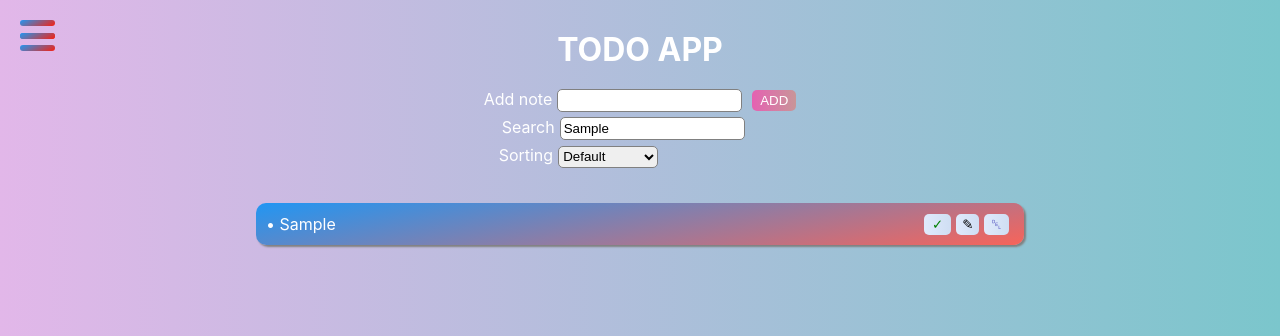
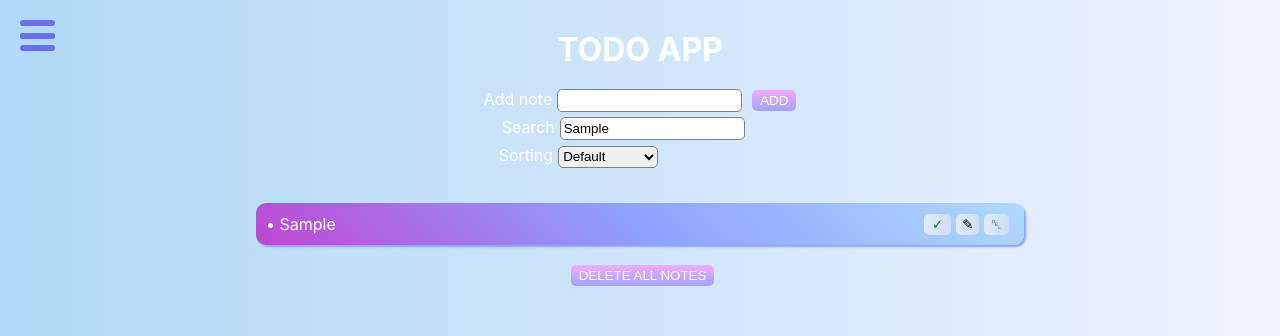
Before and after one commit to Shugga939/TodoApp_React-Redux, a React (Create React App) app: page /home in a window 1280 px wide. Both pictures are taken after typing "Sample", "Sample" into the empty fields and a click on the button "ADD". Shown: the top 336 px of the page. Built offline with nearby package versions, Linux system fonts and the light colour scheme; no server answers.

Commit message:
add registration method, fix useEffect in notesPage

```diff
--- a/src/components/ModalMenu/ModalMenu.css
+++ b/src/components/ModalMenu/ModalMenu.css
@@ -30,7 +30,8 @@
   flex-direction: column;
   align-items: center;
   z-index: 1;
-  background: linear-gradient(90deg,#4695d6e1, #c4e0e5);
+  background: linear-gradient(90deg, #b2b8f5,#77cff7);
+
 }
 .navLinks-container {
   height: 100%;
@@ -77,7 +78,7 @@
   position: absolute;
   height: 6px;
   width: 100%;
-  background: linear-gradient(150deg,#2196f3, #f72011);
+  background: #6b6fe9;
   border-radius: 9px;
   opacity: 1;
   left: 0px;
--- a/src/components/ModalMenu/ModalMenu.js
+++ b/src/components/ModalMenu/ModalMenu.js
@@ -4,7 +4,6 @@ import BurgerButton from './../ui/BurgerButton'
 import {Link,NavLink} from 'react-router-dom'
 import SubmitButton from '../ui/SubmitButton'
 import { useDispatch } from 'react-redux';
-import {userLogout} from '../../store/userReducer'
 import {removeTODOS} from '../../store/todoReducer'
 import { changeSearchValue } from '../../store/formReducer';
 import { getAuth, signOut } from 'firebase/auth'
@@ -17,7 +16,6 @@ function ModalMenu({show,setShow}) {
 
   let logout = async function (event) {
     event.preventDefault()
-    dispatch(userLogout())
     dispatch(removeTODOS())
     await signOut(getAuth()).catch((error) => {console.log('Error:' + error)});
     dispatch(changeSearchValue(''))
@@ -49,7 +47,7 @@ function ModalMenu({show,setShow}) {
             </div>
           :
             <div className = 'greetings'> Welcome
-              <p> {`User ${user.email}` } </p>
+              <p> {` ${user.email}` } </p>
               <p> <SubmitButton callback={logout} title = 'Log Out'></SubmitButton> </p>
             </div>
           }
--- a/src/components/ModalMessage/ModalMessage.css
+++ b/src/components/ModalMessage/ModalMessage.css
@@ -17,7 +17,7 @@
 .modalMessageContainer {
   left: 50%;
   top: 50%;
-  background: linear-gradient(90deg,#4695d6e1, #c4e0e5);
+  background: linear-gradient(90deg, #b2b8f5,#77cff7);
   font-size: 1.1rem;
   padding: 20px 20px;
   height: max-content;
--- a/src/components/ModalMessage/ModalMessage.js
+++ b/src/components/ModalMessage/ModalMessage.js
@@ -1,18 +1,19 @@
 import React from 'react'
 import './ModalMessage.css'
 import SubmitButton from '../ui/SubmitButton'
-import { useDispatch } from 'react-redux';
-import {removeTODOS} from '../../store/todoReducer'
 
 
-function ModalMenu({show, setShow, message}) {
-
-  let dispatch = useDispatch()
+function ModalMenu({show, setShow, message, callback}) {
 
   let showModal = function(event) {
     if (event.target.classList.contains('modalMessage')) {
       setShow(false)
     }
+  }
+
+  const fulfillCallback = async ()=> {
+    callback()
+    setShow(false)
   }
 
   return (
@@ -22,7 +23,7 @@ function ModalMenu({show, setShow, message}) {
               <div className='message'>{message}</div>
               <div className='buttonsContainer'>
                 <SubmitButton title='No' callback={()=>{setShow(false)}}/>
-                <SubmitButton title='Yes' callback={()=>{dispatch(removeTODOS(), setShow(false))}}/>
+                <SubmitButton title='Yes' callback={()=>{fulfillCallback()}}/>
               </div>
             </div>
           </div>
--- a/src/components/TodoList/List.js
+++ b/src/components/TodoList/List.js
@@ -55,10 +55,6 @@ function List({setShow}) {
   //   // }
   // }
 
-  // useEffect(()=> {  //TODO
-  //   loadingTodos()
-  // })
-
   const saveTodos = async ()=> {
     try {
       const uploadedTodo = doc(firestore, 'Todos', `${auth.currentUser.email}`);
@@ -81,9 +77,9 @@ function List({setShow}) {
             completed = {item.completed}
             />
           })}
-        {auth.currentUser && <SubmitButton title = 'SAVE' callback = {()=>{saveTodos()}}/>} {/*TODO*/}
         </div>
-         {(sortingAndSearchingTodos.length>4) &&
+        {auth.currentUser && <SubmitButton title = 'SAVE' callback = {()=>{saveTodos()}}/>}
+         {(sortingAndSearchingTodos.length>0) &&
           <SubmitButton title = 'DELETE ALL NOTES' callback = {()=>{setShow(true)}}/>}
       </div>
     :
--- a/src/components/TodoList/TodoList.css
+++ b/src/components/TodoList/TodoList.css
@@ -35,7 +35,7 @@
 }
 
 .List .ListItem {
-  background: linear-gradient(170deg,#2196f3, #f7645a);
+  background: linear-gradient(45deg, #bf46d2,#8da2ff,#b0dafc);
   width: 100%;
   padding: 10px 10px;
   margin-top: 15px;
@@ -43,7 +43,7 @@
   justify-content: space-between;
   display: flex;
   align-items: center;
-  box-shadow: 2px 2px 2px grey;
+  box-shadow: 2px 2px 2px #8da2ff;
 }
 
 .List .ListItem.completed {
@@ -51,6 +51,7 @@
 }
 
 .messageContainer .message {
+  font-size: 1.1rem;
   border: 1px solid white ;
   border-radius: 2px;
   padding: 10px 110px;
@@ -60,7 +61,7 @@
 }
 
 .listContainer .submitButton {
-  margin: 20px 0px;
+  margin-top: 20px;
 }
 
 .deleteButton {
--- a/src/index.css
+++ b/src/index.css
@@ -32,12 +32,12 @@ code {
   display: flex;
   flex-direction: column;
   align-items: center;
-  background: linear-gradient(90deg,#e2b7e9, #7bc6cc);
+  background: linear-gradient(90deg, #afd9f7,#f0f2ff);
   z-index: 1;
 }
 
 .submitButton {
-  background: linear-gradient(90deg,#f549a8cb, #d68681bb);
+  background: linear-gradient(0deg, #a0a3fd,#f6a9ff);
   color: white;
   padding: 3px 8px;
   margin-left: 5px;
@@ -138,7 +138,7 @@ code {
 
 .error-message {
   color:red;
-  font-size: 0.8rem;
+  font-size: 0.9rem;
 }
 
 .registration-wrapper .email-input {
--- a/src/pages/Login.js
+++ b/src/pages/Login.js
@@ -11,7 +11,6 @@ import { authError, authSuccess } from "../store/authReducer";
 
 function Login() {
   let [show, setShow] = useState(false)
-  // let [selectValue, setselectValue] = useState('New user')
   let [loginForm, setLoginForm] = useState ({Email: '', password: ''})
   const navigate = useNavigate()
   const dispatch = useDispatch()
--- a/src/pages/Notes.js
+++ b/src/pages/Notes.js
@@ -3,7 +3,7 @@ import List from "./../components/TodoList/List";
 import Form from "./../components/Form/Form";
 import ModalMenu from "./../components/ModalMenu/ModalMenu";
 import ModalMessage from '../components/ModalMessage/ModalMessage'
-import { getFirestore, doc, getDoc } from "firebase/firestore";
+import { getFirestore, doc, getDoc, setDoc } from "firebase/firestore";
 import { getAuth } from 'firebase/auth';
 import {removeTODOS} from '../store/todoReducer'
 import { useDispatch } from 'react-redux';
@@ -19,10 +19,9 @@ function Notes() {
   let dispatch = useDispatch()
   const [user, loadingUser] = useAuthState(auth);
 
-
   useEffect(()=> {
     loadingTodos()
-  })
+  },[user])
 
   async function loadingTodos() {
     if (!loadingUser) {
@@ -37,6 +36,7 @@ function Notes() {
         dispatch(removeTODOS())
       }
     }
+  }
     // if (!loadingDB && !loading && user) {
       // const loadedTodos =  getDocs(collection(firestore, auth.currentUser))
       // dispatch(loadTODOS(loadedTodos))
@@ -49,16 +49,26 @@ function Notes() {
     //   let localTodos = JSON.parse(localStorage.getItem('todosList'))
     //   localTodos? loadTODOS(localTodos): dispatch(removeTODOS())
     // }
+
+
+  const deleteTodos = async ()=> {
+    try {
+      const uploadedTodo = doc(firestore, 'Todos', `${auth.currentUser.email}`);
+      await setDoc(uploadedTodo, {})
+      dispatch(removeTODOS())
+      console.log('Delete success')
+    } catch (e) {
+      console.error('Error:', e)
+    }
   }
 
   return (
-      <div className = 'TODO'>
-        <ModalMenu show={showModalMenu} setShow={setShowModalMenu}/>
-        <ModalMessage message='Are you sure?'show={showModalMessage} setShow={setShowModalMessage}/>
-        <Form/>
-        <List setShow={setShowModalMessage}/>
-      </div>
-
+    <div className = 'TODO'>
+      <ModalMenu show={showModalMenu} setShow={setShowModalMenu}/>
+      <ModalMessage message='Are you sure?'show={showModalMessage} setShow={setShowModalMessage} callback={deleteTodos}/>
+      <Form/>
+      <List setShow={setShowModalMessage}/>
+    </div>
   );
 }
 
--- a/src/pages/Registration.js
+++ b/src/pages/Registration.js
@@ -4,8 +4,8 @@ import SubmitButton from '../components/ui/SubmitButton'
 import {Link, useNavigate} from 'react-router-dom'
 import { useDispatch } from "react-redux";
 import CustomInputRegForm from "../components/ui/CustomInputRegForm";
-import { userLogin } from "../store/userReducer";
 import { removeTODOS } from "../store/todoReducer";
+import { createUserWithEmailAndPassword, getAuth } from "firebase/auth";
 
 let defaultValues = {Email: '', pass: '', repPass: ''}
 
@@ -16,9 +16,27 @@ function Registration() {
   let [errorMasage, setErrorMessage] = useState ({
     Email:'The field must be not empty',
     pass: 'The field must be not empty',
-    repPass: 'Passwords mismatch'
+    repPass: 'Passwords mismatch',
+    busyEmail: ''
   })
   let [validForm, setValidForm] = useState (true)
+  let dispatch = useDispatch()
+  const navigate = useNavigate()
+
+  async function registration () {
+    console.log(regForm.Email,  regForm.pass)
+    createUserWithEmailAndPassword(getAuth(), regForm.Email, regForm.pass)
+    .then((userCredential) => {
+      dispatch(removeTODOS())
+      setRegForm(defaultValues)
+      navigate('/home')
+      console.log('Reg success')
+    })
+    .catch((error) => {
+      setErrorMessage({...errorMasage, busyEmail:'Email already busy'})
+      console.log('Reg error:'+ error)
+    });
+  }
 
   useEffect(()=> {
     if (!errorMasage.Email && !errorMasage.pass && !errorMasage.repPass) {
@@ -28,10 +46,7 @@ function Registration() {
     }
   },[errorMasage])
 
-  let dispatch = useDispatch()
-  const navigate = useNavigate()
-
-  let createUser = (event)=> {
+  let createUser = async (event)=> {
     event.preventDefault()
     if (!regForm.Email) {
       blurInput('email')
@@ -41,10 +56,8 @@ function Registration() {
       blurInput('repPassowrd')
     }
     if (regForm.Email && regForm.pass && regForm.repPass && validForm) {
-      dispatch(userLogin(11))
-      dispatch(removeTODOS())
-      setRegForm(defaultValues)
-      navigate('/home')
+      registration()
+
     }
   }
 
@@ -113,6 +126,7 @@ function Registration() {
         <CustomInputRegForm className = 'password-input' name = {'password'} type = {'password'} blur = {blurInput} changeValue = {editPass} value={regForm.pass} title = 'Password'/>
         {(wrongValue.repPass && errorMasage.repPass) && <div className = 'error-message'> {errorMasage.repPass}</div>}
         <CustomInputRegForm className = 'repPassword-input' name = {'repPassowrd'} type = {'password'} blur = {blurInput} changeValue = {editRepPass} value={regForm.repPass} title = 'Repeat pass'/>
+        {(errorMasage.busyEmail) && <div className = 'error-message'>{errorMasage.busyEmail}</div>}
         <SubmitButton callback={createUser} title = {'Registration'}/>
         <div className = 'note-registration'>
           {'Have an account?'}
```
